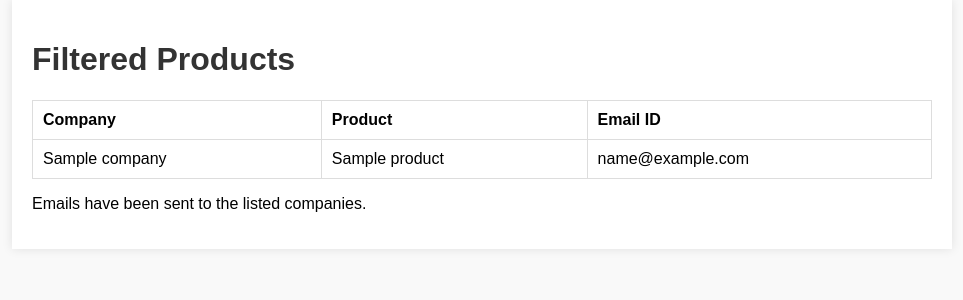
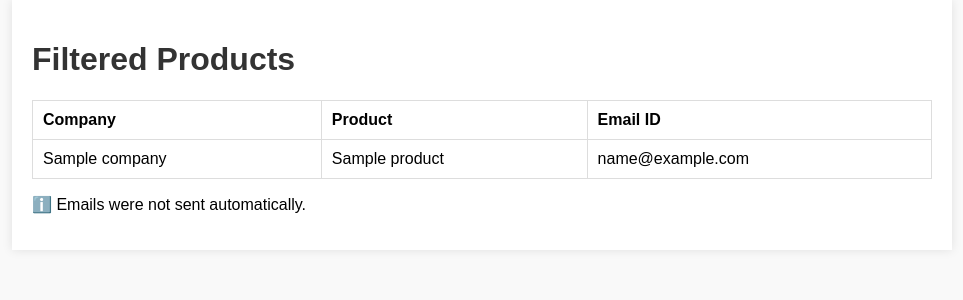
Before and after one commit to adnangulzarbaba/FindBuyer, a Flask app: template templates/results.html in a window 1280 px wide. Shown: the top 300 px of the page, without its empty margins (158-1121 px from the left). Run offline with Flask 3, Linux system fonts and the light colour scheme; the template is opened without the code that fills it: most values are stand-ins (such as "Sample title", 1, 10 or a date in 2020); parts of the project's set-up code (start-up, migrations or seed data) failed here and were passed over.

Commit message:
Update results.html

```diff
--- a/templates/results.html
+++ b/templates/results.html
@@ -4,11 +4,13 @@
   <meta charset="UTF-8">
   <meta name="viewport" content="width=device-width, initial-scale=1.0">
   <title>Find Buyer</title>
-    <link rel="stylesheet" href="{{ url_for('static', filename='css/styles_results.css') }}">
+  <link rel="stylesheet" href="../static/css/styles_results.css">
 </head>
 <body>
+
   <div class="container">
     <h1>Filtered Products</h1>
+
     <table>
       <thead>
         <tr>
@@ -27,7 +29,15 @@
         {% endfor %}
       </tbody>
     </table>
-        <p>Emails have been sent to the listed companies.</p>
+
+    {% if emails_sent %}
+      <p>✅ Emails have been sent to the listed companies.</p>
+    {% else %}
+      <p>ℹ️ Emails were not sent automatically.</p>
+    {% endif %}
+
   </div>
+  <script src="../static/js/results.js"></script>
+
 </body>
 </html>
```
Lines whose indentation alone changed are shown as unchanged.
